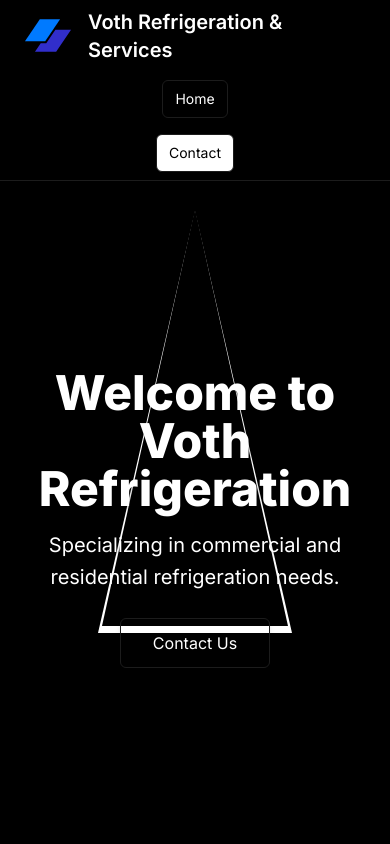
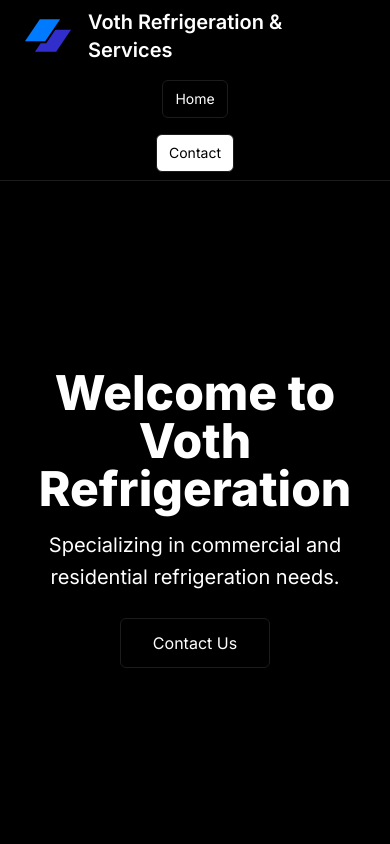
Before and after one commit to jordanzach13/VothRefrigeration, a Next.js app in the folder vothrefrigeration/: page / in a window 390 px wide. Shown: the top 844 px of the page. Built offline with nearby package versions, Linux system fonts and the light colour scheme.

Commit message:
mobile fixes

```diff
--- a/vothrefrigeration/src/app/contact/page.js
+++ b/vothrefrigeration/src/app/contact/page.js
@@ -1,7 +1,7 @@
 export default function Contact() {
   return (
     <main className="flex flex-col items-center justify-center min-h-screen p-8">
-      <div className="bg-white p-8 rounded-md shadow-md w-full max-w-md">
+      <div className="bg-white p-8 rounded-md shadow-md w-full max-w-md mt-24">
         <h1 className="text-3xl font-bold mb-4 text-secondary text-center">Contact Us</h1>
 
         <div className="space-y-4 text-secondary">
--- a/vothrefrigeration/src/app/globals.css
+++ b/vothrefrigeration/src/app/globals.css
@@ -36,13 +36,13 @@
     text-wrap: balance;
   }
 
-  .triangle {
+  /* .triangle {
     position: absolute;
     width: 0;
     height: 0;
-    border-left: 25vw solid transparent; /* Adjusted for mobile */
-    border-right: 25vw solid transparent; /* Adjusted for mobile */
-    border-bottom: 50vh solid; /* Adjusted for mobile */
+    border-left: 25vw solid transparent;
+    border-right: 25vw solid transparent;
+    border-bottom: 50vh solid;
     z-index: -1;
   }
 
@@ -51,12 +51,12 @@
     position: absolute;
     width: 0;
     height: 0;
-    border-left: 24vw solid transparent; /* Adjusted for mobile */
-    border-right: 24vw solid transparent; /* Adjusted for mobile */
-    border-bottom: 49.5vh solid #fff; /* Adjusted for mobile */
-    margin-bottom: 1vh; /* Adjusted for mobile */
+    border-left: 24vw solid transparent;
+    border-right: 24vw solid transparent;
+    border-bottom: 49.5vh solid #fff;
+    margin-bottom: 1vh;
     border-bottom-color: #000;
-  }
+  } */
 
   .bg-hero {
     background-image: linear-gradient(to right, var(--background-start), var(--background-end));
```
